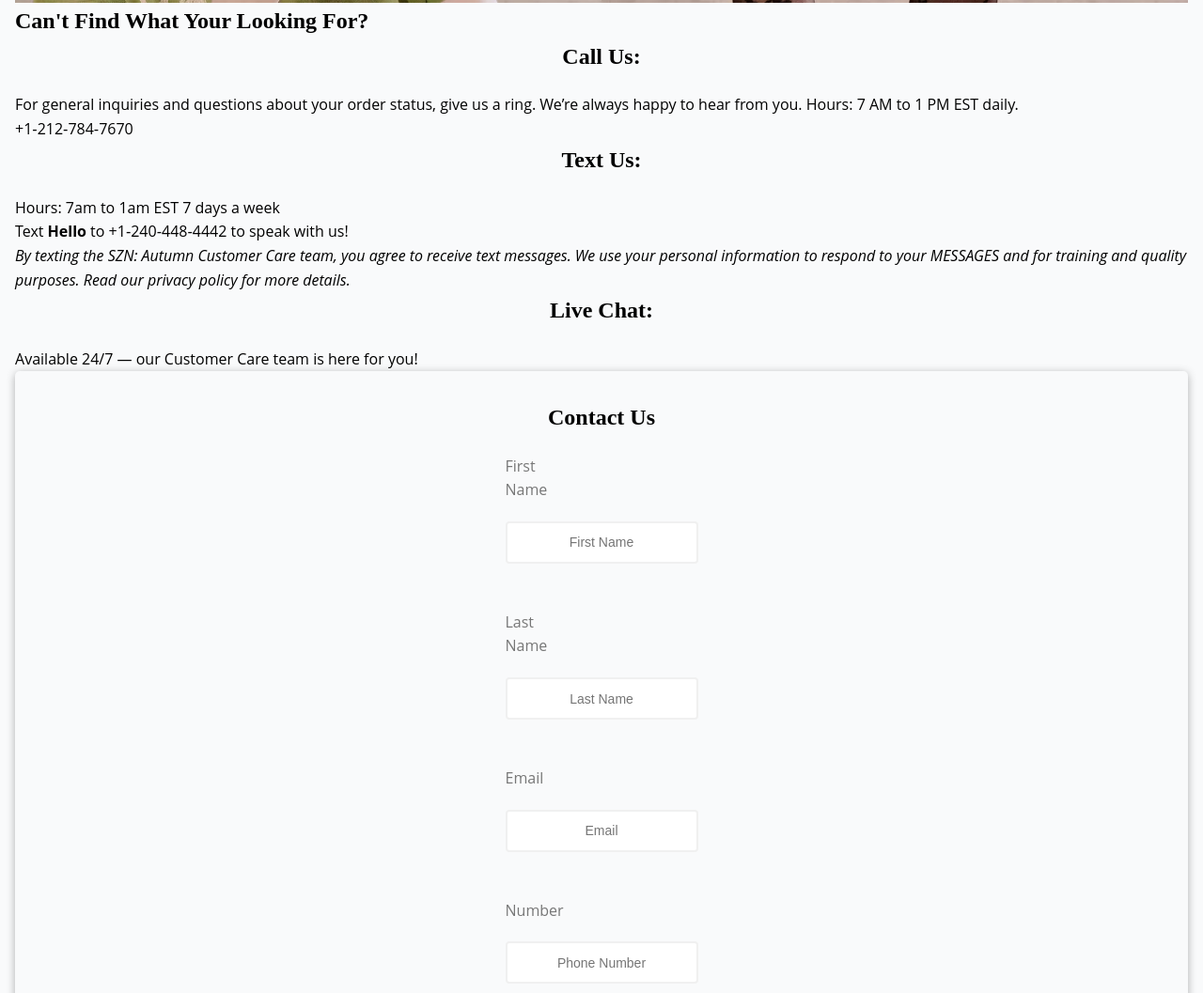
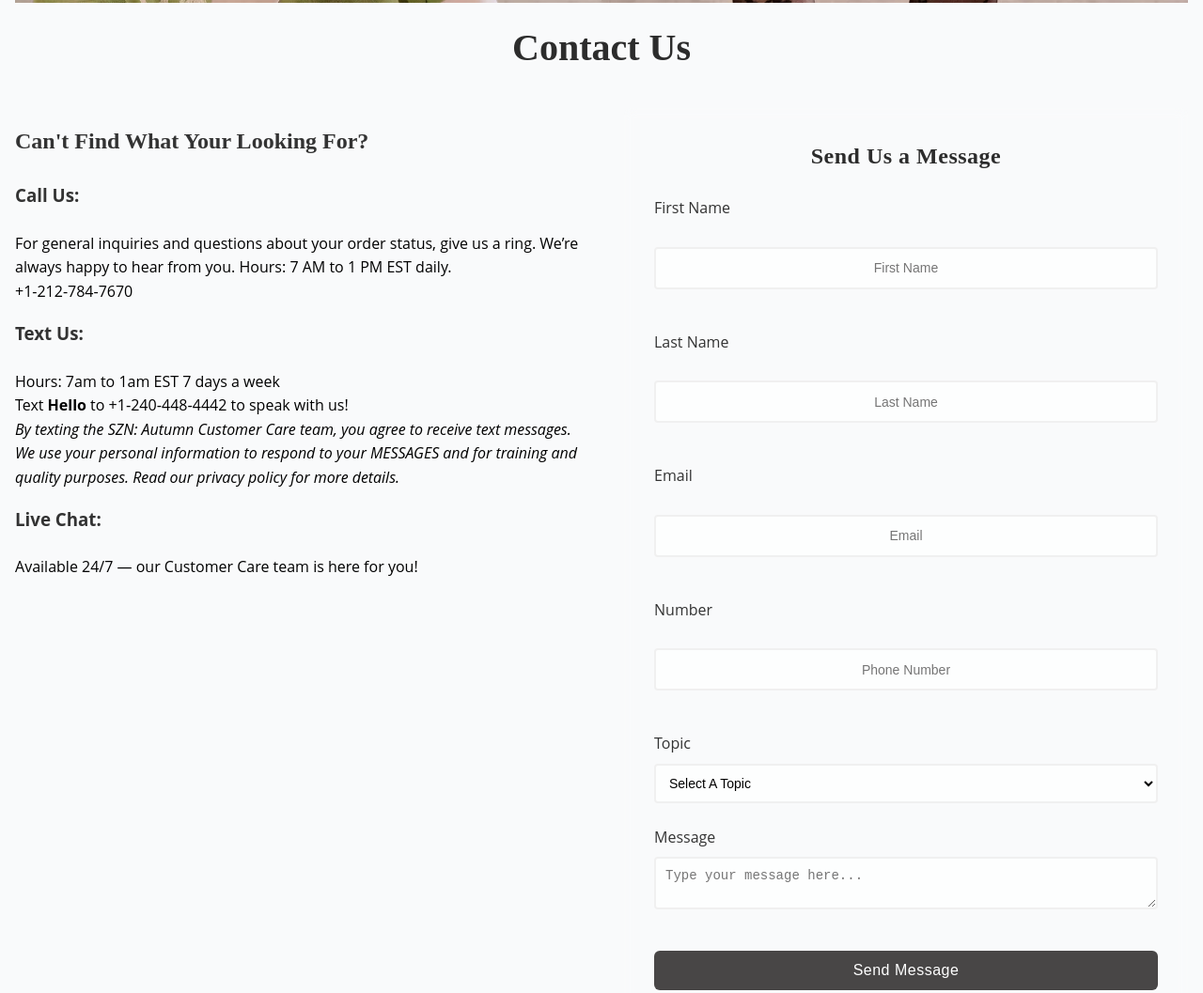
Before and after one commit to tin10n/e-commerce-page, a plain HTML site: page contact.html in a window 1280 px wide. Shown: the part 829-1886 px from the top of the page at 94% size. Drawn offline with Linux system fonts and the light colour scheme.

Commit message:
updated contact form spacing

```diff
--- a/contact.html
+++ b/contact.html
@@ -23,67 +23,70 @@
     </header>
 
     <!--  -->
-    <main>
+     <main>
     <section>
-    <div class= "contact-info" >
-               <section>
-            <img id="main-img" src="Images/sl1.avif" alt="">
-        </section>
-      <div id="contact__options">
-        <h1> Can't Find What Your Looking For?</h1>
-        <h2>Call Us:</h2>
+    <img id="main-img" src="Images/sl1.avif" alt="Floral Valentino Bag">
+    <h1 class= "contact__title">Contact Us</h1>
+      <section class="contact__container">
+      <div class="contact__options">
+
+       <div class="contact__details">
+      <h2 class="contact_subtitle"> Can't Find What Your Looking For?</h2>
+      <h3 class="contact__method">Call Us:</h3>
         <p>
           For general inquiries and questions about your order status, give us a
           ring. We’re always happy to hear from you. Hours: 7 AM to 1 PM EST daily.
         </p>
-        <p><a href="tel:+12127847670">+1‑212‑784‑7670</a></p>
+        <p><a href="tel:+12127847670" aria-label="Call SZN support at +1 212 784 7670">+1-212-784-7670</a></p>
 
-        <h2>Text Us:</h2>
-        <p>Hours: 7am to 1am EST 7 days a week</p>
-
-        <p>
+      <h3 class="contact__method">Text Us:</h3>
+      <p>Hours: 7am to 1am EST 7 days a week</p>
+      <p>
           Text <strong>Hello</strong> to <a href="sms:+12404484442">+1‑240‑448‑4442</a> to speak with us!</p>
-
           <em>
             By texting the SZN: Autumn Customer Care team, you agree to receive
             text messages. We use your personal information to respond to your
             MESSAGES and for training and quality purposes. Read our privacy
-            policy for more details.</em
-          >
+            policy for more details.</em>
         </p>
 
-        <h2>Live Chat:</h2>
+      <h3 class="contact__method">Live Chat:</h3>
         <p>Available 24/7 — our Customer Care team is here for you! </p>
       </div>
-    </section>
+    </div>
 
-       <body>
-    <div class="form-container">
-      <form id="form" class="form">
-        <h2>Contact Us</h2>
+     <!-- Contact Form -->
+    <div class="contact__form--container">
+      <form id="form" class="contact__form">
+        <h2 class="contact__form--title">Send Us a Message</h2>
+
         <div class="form-control">
-          <label for="first-name">First Name</label>
-          <input type="text" id="firstname" placeholder="First Name" required />
+          <label for="firstname">First Name</label>
+          <input type="text" id="firstname" name="firstname" placeholder="First Name" required />
           <small>Error Message</small>
         </div>
+
         <div class="form-control">
-          <label for="last-name">Last Name</label>
-          <input type="text" id="lastname" placeholder="Last Name" required />
+          <label for="lastname">Last Name</label>
+          <input type="text" id="lastname" name="lastname" placeholder="Last Name" required />
           <small>Error Message</small>
         </div>
+
         <div class="form-control">
           <label for="email">Email</label>
-          <input type="text" id="email" placeholder="Email" required />
+          <input type="text" id="email" name="email" placeholder="Email" required />
           <small>Error Message</small>
         </div>
+
         <div class="form-control">
           <label for="number">Number</label>
-          <input type="text" id="number" placeholder="Phone Number" required />
+          <input type="text" id="number" name="number" placeholder="Phone Number" required />
           <small>Error Message</small>
         </div>
+
         <div class="form-control">
           <label for="topic">Topic</label>
-          <select id="topic" required>
+          <select id="topic" name="topic" required>
             <option value="">Select A Topic</option>
             <option value="1">Online Orders</option>
             <option value="2">In Store Purchases</option>
@@ -95,19 +98,18 @@
           </select>
           <small>Error Message</small>
         </div>
+
         <div class="form-control">
           <label for="message">Message</label>
-          <input
-            type="text"
-            id="message"
-            placeholder="Type your message here.."
-          />
+          <textarea id="message" name="message" placeholder="Type your message here..." required></textarea>
           <small>Error Message</small>
         </div>
-        <button>Send Message</button>
+
+        <button type="submit" aria-label="Send Message">Send Message</button>
       </form>
     </div>
-  </main>
+  </section>
+</main>
 
 <!--  -->
     <footer class="shared__footer">
--- a/styles/contact.css
+++ b/styles/contact.css
@@ -1,5 +1,3 @@
-
-
 body {
   background-color: #f9fafb;
   font-family: 'Open Sans', sans-serif;
@@ -12,136 +10,182 @@
 
 main {
     padding-top: 1rem;
+    padding-bottom: 4rem;
 }
+
+h1 {
+  padding-top: 1rem;
+}
+
 #main-img {
     width: 100%;
     object-fit: cover;
     display: block;
 }
 
-.contact__options {
-    margin: 0 auto;
-
+.contact__title {
+  text-align: center;
+  margin-bottom: 2rem;
+  font-size: 2rem;
+  font-weight: bold;
+  color: #2c2c2c;
 }
 
-.container {
-  border-radius: 5px;
-  box-shadow: 0 2px 10px rgba(0, 0, 0, 0.3);
-  justify-content: center;
+.contact__container {
   display: flex;
-  padding: 1.5rem;
+  flex-direction: column;
+  gap: 2rem;
+  align-items: flex-start;
 }
 
-
-h2 {
-  text-align: center;
-  margin: 0 0 20px;
+.contact__options {
+  flex: 1;
 }
 
-
-.form-container {
-  border-radius: 5px;
-  box-shadow: 0 2px 10px rgba(0, 0, 0, 0.3);
-  justify-content: center;
-  display: flex;
+.contact__image {
+  width: 100%;
+  object-fit: cover;
+  border-radius: 6px;
+  margin-bottom: 1rem;
+  display: none; /* hidden on mobile */
 }
 
-#form {
-  padding: 30px 40px;
+.contact__details h2,
+.contact__details h3 {
+  margin-top: 1rem;
+  margin-bottom: 1.5rem;
+  color: #333;
 }
 
+.contact__form--container {
+  flex: 1;
+  border-radius: 8px;
+  box-shadow: 1px solid rgba(0, 0, 0, 0.1);
+  padding: 2rem;
+  background: transparent;
+  backdrop-filter: blur(6px);
+  box-shadow: none;
+  max-width: 600px;
+  width: 100%;
+}
+
+.contact__form--title {
+  text-align: center;
+  margin-bottom: 1.5rem;
+  font-size: 1.5rem;
+  font-weight: 600;
+  letter-spacing: 0.5px;
+  color: #2c2c2c;
+}
 
 .form-control {
-  margin-bottom: 10px;
-  padding-bottom: 20px;
+  margin-bottom: 1.5rem;
   position: relative;
 }
 
-
 .form-control label {
-  color: #777;
   display: block;
-  margin-bottom: 5px;
+  margin-bottom: 0.5rem;
+  color: #333;
 }
 
-
-.form-control input {
+.form-control input,
+.form-control select,
+.form-control textarea {
+  width: 100%;
+  padding: 10px;
   border: 2px solid #f0f0f0;
   border-radius: 4px;
-  display: block;
-  width: 100%;
-  padding: 10px;
   font-size: 14px;
+  background: rgba(255, 255, 255, 0.7); /* subtle translucence */
+  transition: border-color 0.2s ease, box-shadow 0.2s ease;
 }
 
-
-.form-control input:focus {
+.form-control input:focus,
+.form-control select:focus,
+.form-control textarea:focus {
   outline: 0;
   border-color: #777;
 }
 
-
-.form-control.success input {
+.form-control.success input,
+.form-control.success select,
+.form-control.success textarea {
   border-color: green;
 }
 
-
-.form-control.error input {
+.form-control.error input,
+.form-control.error select,
+.form-control.error textarea {
   border-color: red;
 }
-
 
 .form-control small {
   color: red;
   position: absolute;
-  bottom: 0;
+  bottom: -18px;
   left: 0;
   visibility: hidden;
 }
-
 
 .form-control.error small {
   visibility: visible;
 }
 
-
-.form button {
+.contact__form--container button {
   cursor: pointer;
-  background-color: #3498db;
-  border: 2px solid #3498db;
-  border-radius: 4px;
-  color: #fff;
-  display: block;
+  background-color: #484646;
+  border: none;
+  border-radius: 6px;
+  color: #ffffff;
   font-size: 16px;
-  padding: 10px;
-  margin-top: 20px;
+  font-weight: 500;
+  padding: 12px;
+  margin-top: 12px;
   width: 100%;
+  letter-spacing: 0.5px;
 }
 
+button:hover {
+  background-color: #807d7d;
+  transform: translateY(-2px);
+}
 
-@media (min-width: 768px) {
-  .contact-modes {
+/* ------------------- RESPONSIVENESS ------------------- */
+@media screen and (min-width: 768px) {
+  .contact__container {
     flex-direction: row;
-    justify-content: space-between;
+    align-items: flex-start;
   }
-  .form-group {
-    flex-direction: row;
-    align-items: center;
+
+  .contact__image {
+    display: block;
   }
-  label {
-    width: 25%;
-    margin-bottom: 0;
+
+  .contact__options {
+    flex: 2;
   }
-  input, select, textarea {
-    width: 75%;
-  }
-  button {
-    width: auto;
+
+  .contact__form--container {
+    flex: 3;
   }
 }
 
-@media (min-width: 1024px) {
-  .hero-text {
-    left: 15%;
+@media screen and (min-width: 1024px) {
+  .contact__title {
+    font-size: 2.5rem;
+  }
+
+  .contact__form--container {
+    margin-left: auto;
+    margin-right: auto;
+  }
+
+    .contact__options {
+    flex: 1;
+  }
+
+  .contact__form--container {
+    flex: 1;
   }
 }
```
